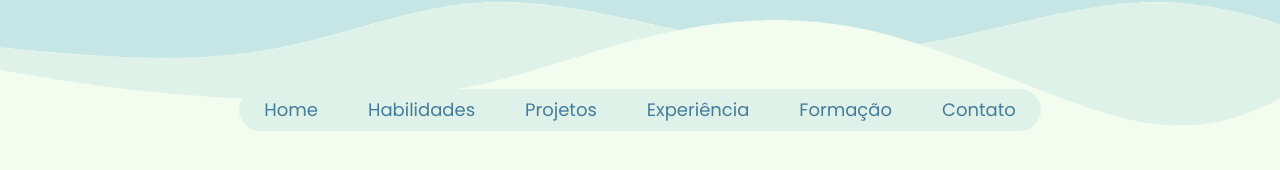
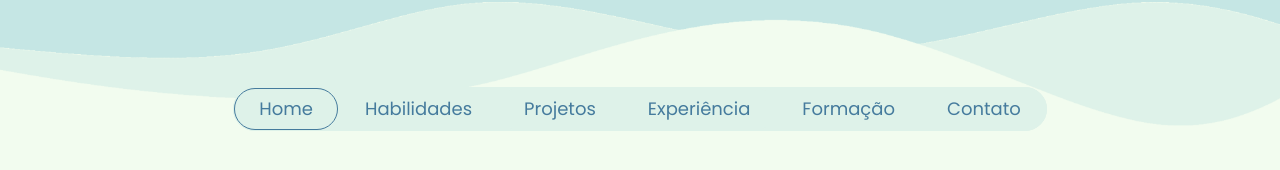
Before and after one commit to anavollu/curriculo-ana, a SvelteKit app: page / in a window 1280 px wide. Shown: the part 602-772 px from the top of the page. Built offline with nearby package versions, Linux system fonts and the light colour scheme.

Commit message:
feat: ajustar botoes active do menu

```diff
--- a/package.json
+++ b/package.json
@@ -13,7 +13,7 @@
 	},
 	"devDependencies": {
 		"@sveltejs/adapter-auto": "^2.0.0",
-		"@sveltejs/kit": "^1.5.0",
+		"@sveltejs/kit": "^1.24",
 		"@typescript-eslint/eslint-plugin": "^5.45.0",
 		"@typescript-eslint/parser": "^5.45.0",
 		"autoprefixer": "^10.4.13",
--- a/src/app.css
+++ b/src/app.css
@@ -6,3 +6,11 @@ html,
 body {
 	height: 100%;
 }
+
+html::view-transition-old(nav-item-Projects) {
+	height: 100%;
+}
+
+html::view-transition-new(nav-item-Projects) {
+	height: 100%;
+}
--- /dev/null
+++ b/src/lib/store.ts
@@ -0,0 +1,16 @@
+import { browser } from '$app/environment';
+import { page } from '$app/stores';
+import { writable } from 'svelte/store';
+
+const navigatingTo = writable<string>('');
+
+if (browser) {
+	const unsub = page.subscribe((r) => {
+		if (r?.route?.id) {
+			navigatingTo.set(r.route.id);
+			unsub();
+		}
+	});
+}
+
+export { navigatingTo };
--- a/src/routes/+layout.svelte
+++ b/src/routes/+layout.svelte
@@ -1,11 +1,14 @@
 <script lang="ts">
 	import '../app.css';
-	import { page } from '$app/stores';
+	import { navigating, page } from '$app/stores';
 	import redLine from '$lib/assets/red-line.svg';
 	import homeBg from '$lib/assets/home-bg.png?w=1920&h=563&format=webp&imagetools';
 	import Menu from './menu.svelte';
 	import Button from './button.svelte';
 	import type { LayoutData } from './$types';
+	import { onNavigate } from '$app/navigation';
+	import { navigatingTo } from '$lib/store';
+	import { browser } from '$app/environment';
 
 	export let data: LayoutData;
 
@@ -13,7 +16,30 @@
 
 	$: basePath = '/' + $page.url.pathname.split('/')[1];
 	$: pageName = data.resume.home.menuPaths[basePath].name;
+
+	onNavigate((navigation) => {
+		// @ts-ignore
+		if (!document.startViewTransition) return;
+
+		if (browser) {
+			const to = navigation.to?.route.id;
+			if (to) navigatingTo.set(to);
+		}
+		return new Promise((resolve) => {
+			// @ts-ignore
+			document.startViewTransition(async () => {
+				resolve();
+				await navigation.complete;
+			});
+		});
+	});
 </script>
+
+<hr
+	class:hidden={!$navigating}
+	class="fixed inset-0 z-50 flex animate-pulse border-4 border-blue"
+	style="view-transition-name: navigating-loading;"
+/>
 
 <div class="flex min-h-full flex-col">
 	<div class="relative z-10 mx-auto w-full max-w-[1000px]">
--- a/src/routes/menu.svelte
+++ b/src/routes/menu.svelte
@@ -1,6 +1,8 @@
 <script lang="ts">
 	import menuIcon from '$lib/assets/menu-icon.svg';
 	import MenuItems from './menu-items.svelte';
+	import { page } from '$app/stores';
+	import { navigatingTo } from '$lib/store';
 
 	export let menuOpen = false;
 	export let pages: {
@@ -9,26 +11,37 @@
 	}[];
 </script>
 
+<!-- Small devices -->
 <div class="flex self-start lg:hidden">
 	<button
 		on:click={() => {
 			menuOpen = !menuOpen;
 		}}
-		class="rounded-[10px] bg-offwhite p-[11px]  active:bg-blue"
+		class="rounded-[10px] bg-offwhite p-[11px] active:bg-blue"
 	>
 		<img src={menuIcon} alt="Ícone do menu" />
 	</button>
 </div>
 <MenuItems {pages} bind:menuOpen />
 
+<!-- Large devices -->
 <div class="hidden lg:flex lg:rounded-[30px] lg:bg-candyblue">
-	{#each pages as page}
-		{#if page.name !== 'Currículo'}
+	{#each pages as p}
+		{#if p.name !== 'Currículo'}
 			<a
-				class="rounded-[30px] px-[25px] py-[10.5px] font-poppins text-lg leading-[21.5px] text-blue hover:bg-blue hover:text-offwhite active:bg-blue active:text-offwhite"
-				href={page.path}
+				class="relative z-10 rounded-[30px] border border-candyblue px-[25px] py-[10.5px] font-poppins text-lg leading-[21.5px] text-blue hover:border-blue {p.path ===
+				$navigatingTo
+					? 'border-blue'
+					: ''}"
+				href={p.path}
 			>
-				{page.name}
+				{#if p.path === $page.route.id}
+					<div
+						class="absolute inset-0 -z-10 h-full w-full rounded-[30px] border border-blue"
+						style="view-transition-name: nav-item-Projects;"
+					/>
+				{/if}
+				{p.name}
 			</a>
 		{/if}
 	{/each}
```
Also changed, not shown: 2 other files (tests, documents, lock files or other folders).
